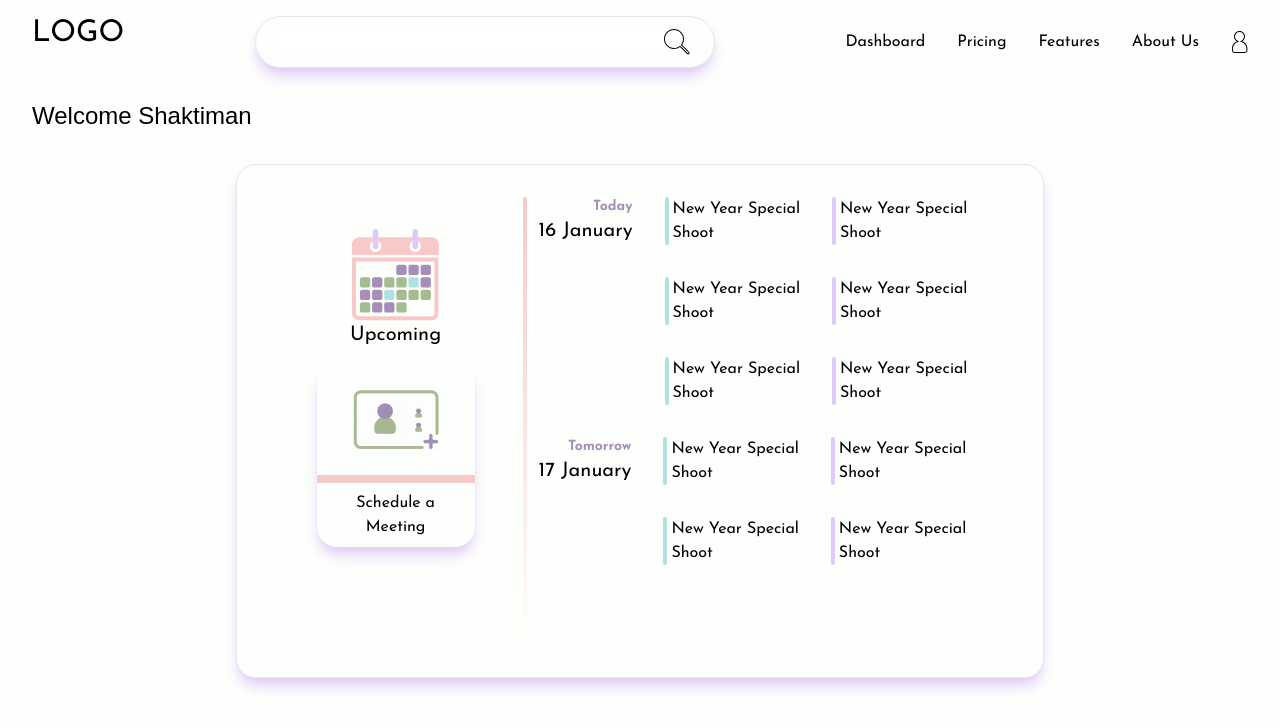
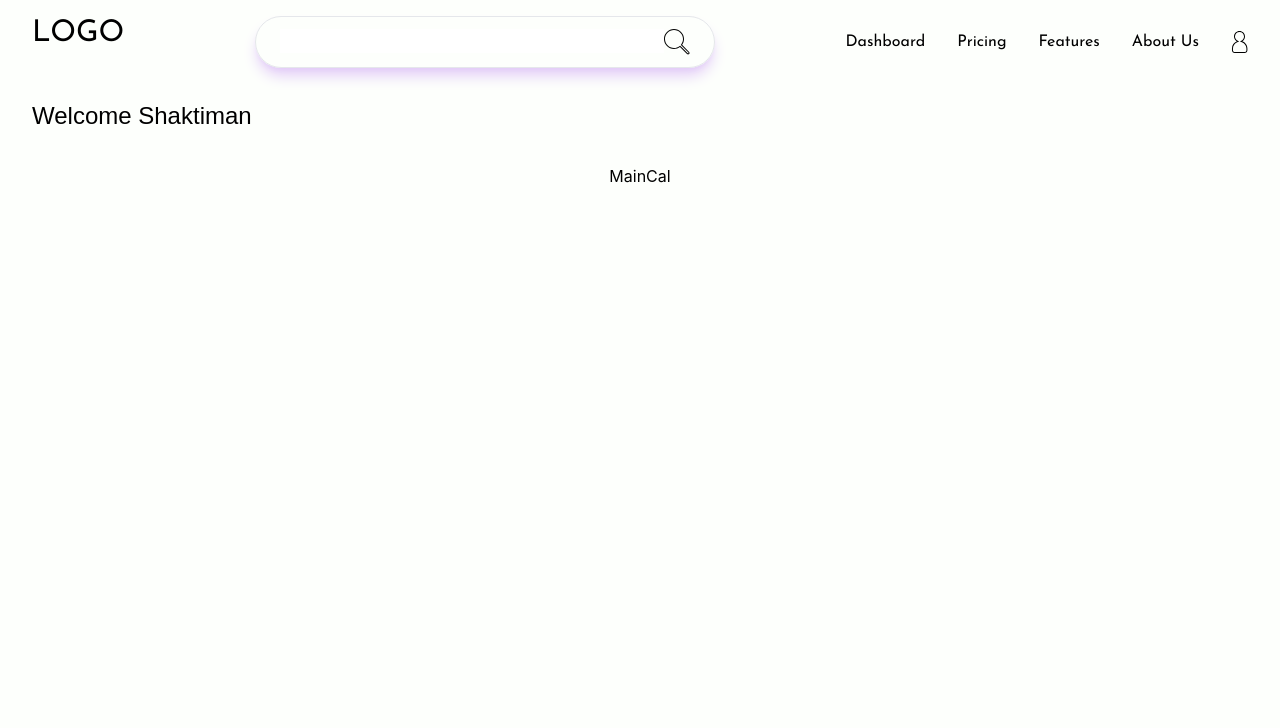
Before and after one commit to D32SSV/wizarding_media_assignment, a React (Vite) app: page / in a window 1280 px wide. Shown: the top 728 px of the page. Built offline with nearby package versions, Linux system fonts and the light colour scheme; a web font is replaced by a local one.

Commit message:
main cal

```diff
--- a/package.json
+++ b/package.json
@@ -4,7 +4,7 @@
   "version": "0.0.0",
   "type": "module",
   "scripts": {
-    "dev": "vite",
+    "start": "vite",
     "build": "tsc -b && vite build",
     "lint": "eslint .",
     "preview": "vite preview"
--- a/src/App.tsx
+++ b/src/App.tsx
@@ -1,4 +1,5 @@
 import LandingCalender from "./components/LandingCalender";
+import MainCal from "./components/MainCal";
 import Navbar from "./components/Navbar";
 import WelcomeUser from "./components/WelcomeUser";
 
@@ -8,7 +9,8 @@ function App() {
       <Navbar />
       <WelcomeUser name="Shaktiman" />
       <div className="flex items-center justify-around">
-        <LandingCalender />
+        {/* <LandingCalender /> */}
+        <MainCal />
       </div>
     </>
   );
--- /dev/null
+++ b/src/components/MainCal.tsx
@@ -0,0 +1,8 @@
+
+const MainCal = () => {
+  return (
+    <div>MainCal</div>
+  )
+}
+
+export default MainCal
```
